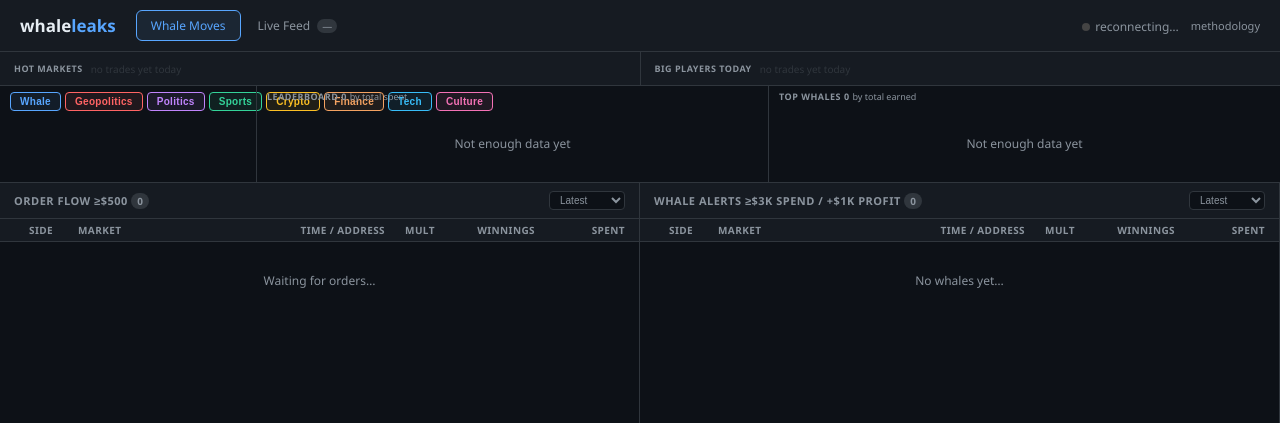
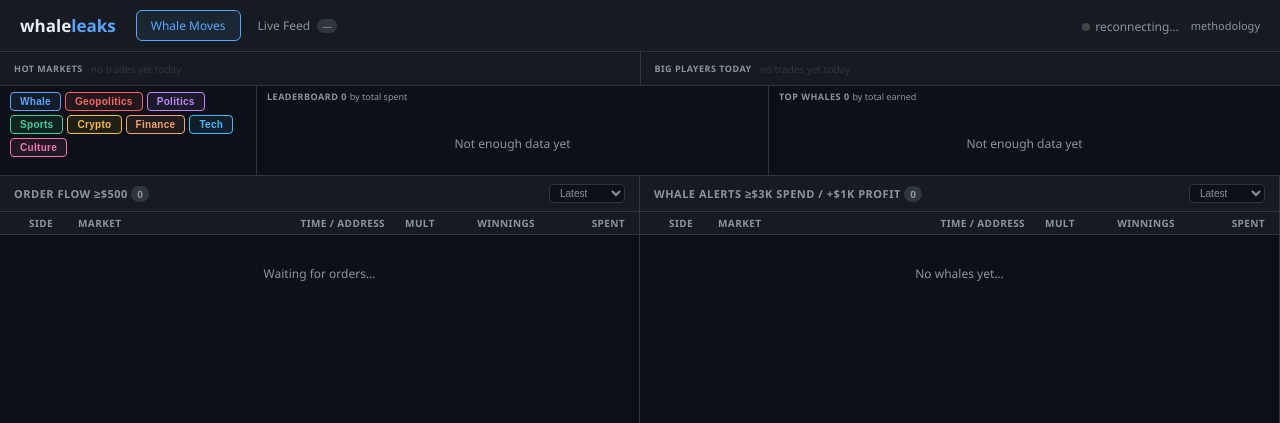
Before and after one commit to hardwarestorecat/whaleleaks, a FastAPI app: page / in a window 1280 px wide. Shown: the top 423 px of the page. Run offline with FastAPI, Linux system fonts and the light colour scheme; data that the repository does not hold is empty; parts of the project's set-up code (start-up, migrations or seed data) failed here and were passed over.

Commit message:
Fix top bar: fixed 90px height, sections scroll internally, tags contained
Co-Authored-By: Claude Opus 4.6 (1M context) <noreply@anthropic.com>

```diff
--- a/templates/index.html
+++ b/templates/index.html
@@ -199,11 +199,11 @@
 
   /* Live feed filter bar */
   /* Top bar: tags 20%, leaderboard 40%, whales 40% */
-  .top-bar { display: flex; border-bottom: 1px solid var(--border); background: var(--bg); flex-shrink: 0; min-height: 0; }
-  .top-bar-tags { flex: 0 0 20%; padding: 6px 10px; display: flex; align-items: flex-start; }
-  .top-bar-section { flex: 0 0 40%; border-left: 1px solid var(--border); display: flex; flex-direction: column; min-height: 0; overflow-y: auto; }
+  .top-bar { display: flex; border-bottom: 1px solid var(--border); background: var(--bg); flex-shrink: 0; height: 90px; }
+  .top-bar-tags { flex: 0 0 20%; padding: 6px 10px; overflow: hidden; }
+  .top-bar-section { flex: 0 0 40%; border-left: 1px solid var(--border); display: flex; flex-direction: column; min-height: 0; overflow: hidden; }
   .top-bar-label { padding: 4px 10px 2px; font-size: 9px; color: var(--muted); text-transform: uppercase; letter-spacing: .5px; font-weight: 700; flex-shrink: 0; }
-  .top-bar-scroll { overflow-y: auto; flex: 1; }
+  .top-bar-scroll { overflow-y: auto; flex: 1; min-height: 0; }
   .feed-filters { display: flex; flex-wrap: wrap; gap: 4px; flex-shrink: 0; }
   .feed-filter-btn { padding: 3px 9px; border-radius: 4px; border: 1px solid var(--border); background: transparent; color: var(--muted); font-size: 10px; cursor: pointer; font-weight: 600; letter-spacing: .3px; }
   .feed-filter-btn:hover { color: var(--text); }
```
